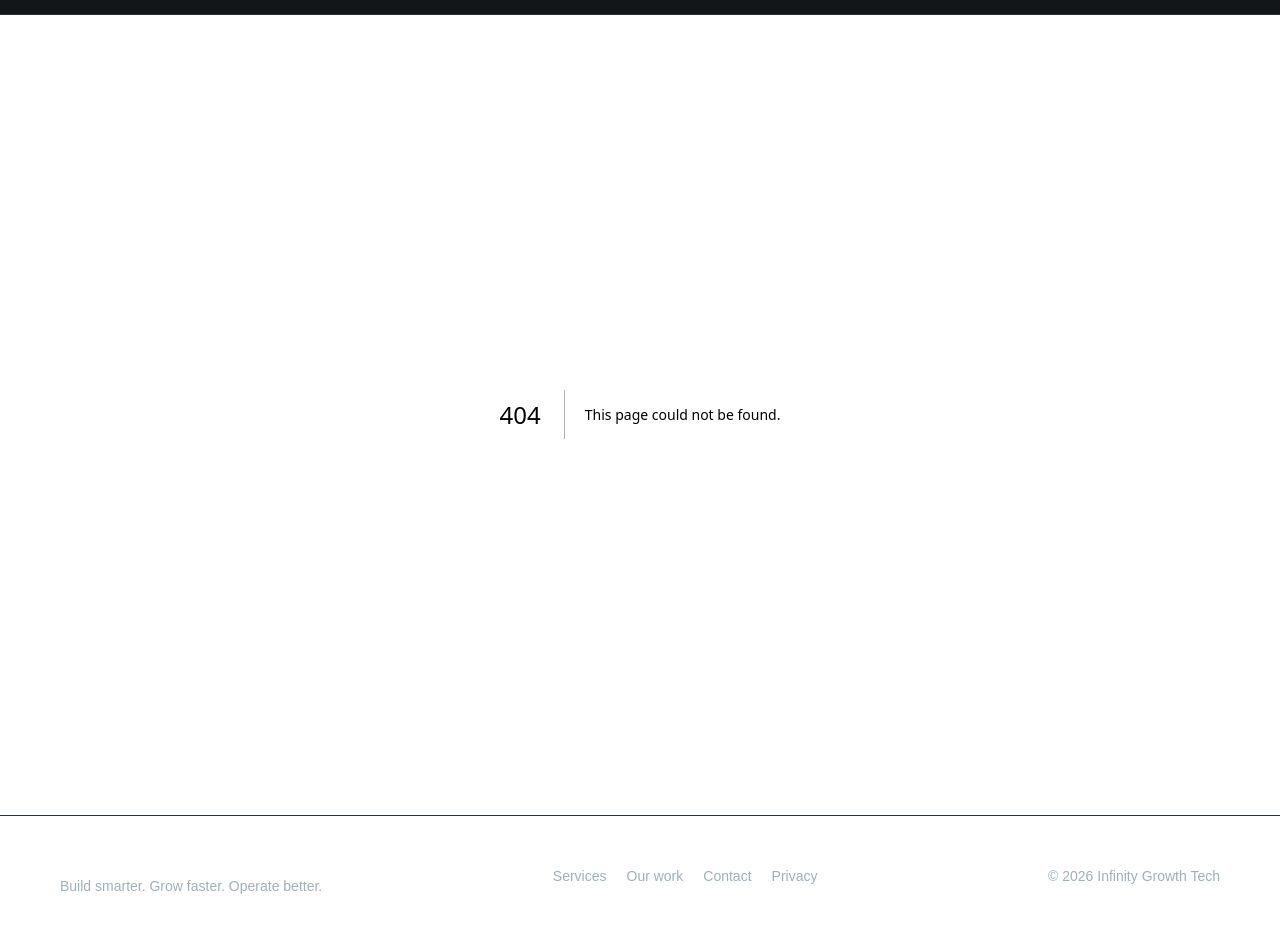
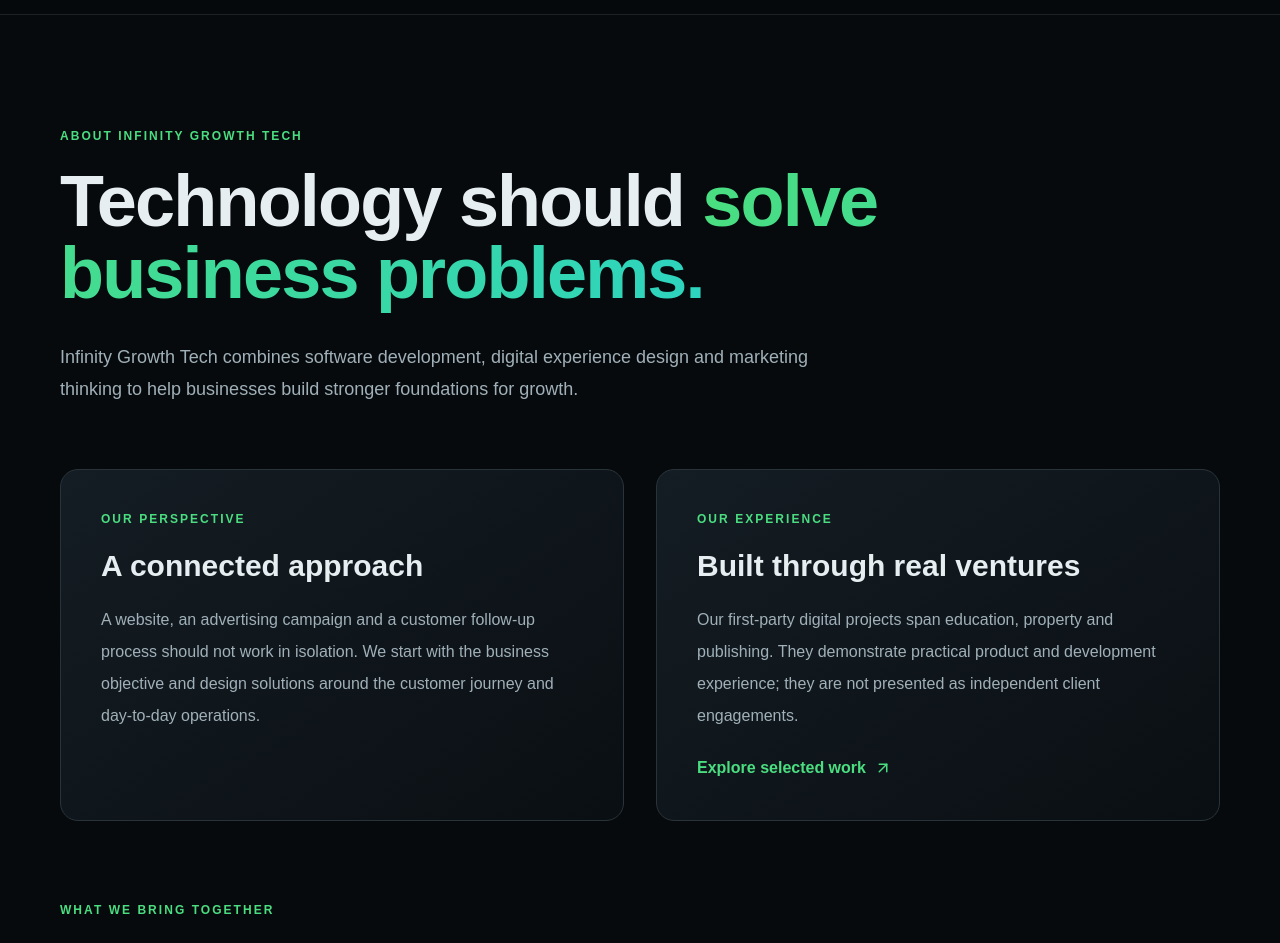
Before and after one commit to manishsirgg/infinitygrowthtech, a Next.js app: page /about in a window 1280 px wide. Before the commit this address had no page. Shown: the part 69-1012 px from the top of the page. Built offline with nearby package versions, Linux system fonts and the light colour scheme.

Commit message:
feat: add transparent company story and experience page

```diff
--- /dev/null
+++ b/src/app/about/page.tsx
@@ -0,0 +1,29 @@
+import type { Metadata } from 'next';
+import Link from 'next/link';
+import { ArrowUpRight, Code2, Megaphone, Workflow } from 'lucide-react';
+
+export const metadata: Metadata = {
+  title: 'About Us',
+  description: 'Learn about Infinity Growth Tech’s approach to practical technology, marketing and business automation solutions.',
+  alternates: { canonical: '/about' },
+};
+
+export default function AboutPage() {
+  return <div className="container-shell py-20 md:py-28">
+    <p className="eyebrow">About Infinity Growth Tech</p>
+    <h1 className="mt-5 max-w-4xl text-5xl font-black tracking-tight md:text-7xl">Technology should <span className="gradient-text">solve business problems.</span></h1>
+    <p className="muted mt-8 max-w-3xl text-lg leading-8">Infinity Growth Tech combines software development, digital experience design and marketing thinking to help businesses build stronger foundations for growth.</p>
+    <section className="mt-16 grid gap-8 md:grid-cols-[1fr_1fr]">
+      <div className="panel p-8 md:p-10"><p className="eyebrow">Our perspective</p><h2 className="mt-5 text-3xl font-bold">A connected approach</h2><p className="muted mt-5 leading-8">A website, an advertising campaign and a customer follow-up process should not work in isolation. We start with the business objective and design solutions around the customer journey and day-to-day operations.</p></div>
+      <div className="panel p-8 md:p-10"><p className="eyebrow">Our experience</p><h2 className="mt-5 text-3xl font-bold">Built through real ventures</h2><p className="muted mt-5 leading-8">Our first-party digital projects span education, property and publishing. They demonstrate practical product and development experience; they are not presented as independent client engagements.</p><Link href="/work" className="mt-6 inline-flex items-center gap-2 font-semibold text-[#4ade80]">Explore selected work <ArrowUpRight size={18} aria-hidden="true"/></Link></div>
+    </section>
+    <section className="py-20"><p className="eyebrow">What we bring together</p><div className="mt-8 grid gap-5 md:grid-cols-3">
+      {[
+        {title:'Engineering', description:'Websites, custom software and digital product development.', Icon:Code2},
+        {title:'Growth',description:'Search, content, paid marketing and conversion thinking.',Icon:Megaphone},
+        {title:'Operations',description:'Connected systems, lead management and practical automation.',Icon:Workflow}
+      ].map(({title,description,Icon})=><div className="border-t border-[#40515a] pt-7" key={title}><Icon className="text-[#4ade80]" size={28} aria-hidden="true"/><h3 className="mt-5 text-2xl font-bold">{title}</h3><p className="muted mt-4 leading-7">{description}</p></div>)}
+    </div></section>
+    <div className="panel p-8 md:p-12"><h2 className="text-3xl font-bold">Have a project in mind?</h2><p className="muted mt-4 max-w-2xl leading-7">Start with a conversation about your goals, existing systems, budget and timeline.</p><Link href="/contact" className="button-primary mt-7">Discuss your project <ArrowUpRight size={18} aria-hidden="true"/></Link></div>
+  </div>;
+}
```
